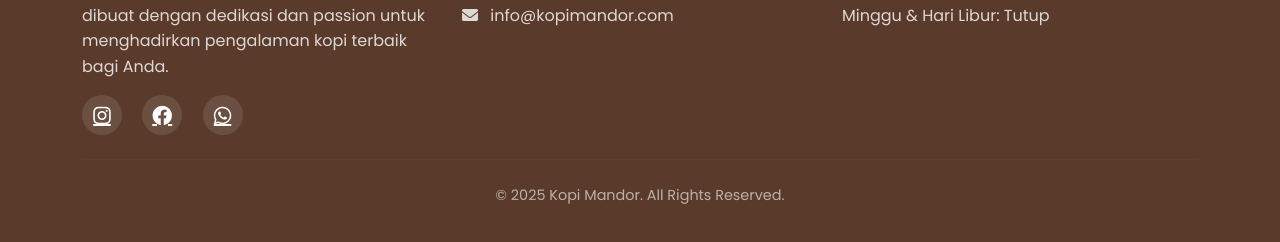
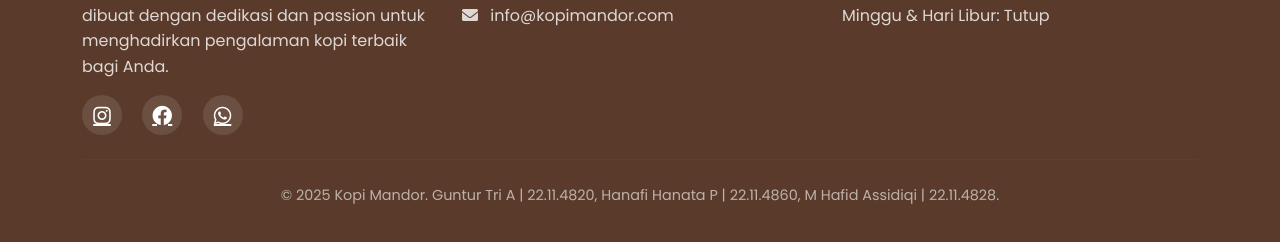
Before and after one commit to Gunturaa/Coffee, a plain HTML site: page index.html in a window 1280 px wide. Shown: the part 3683-3925 px from the top of the page. Drawn offline with nearby package versions, Linux system fonts and the light colour scheme; files whose address does not match are found by name.

```diff
--- a/index.html
+++ b/index.html
@@ -359,7 +359,8 @@
             <hr class="my-4 footer-divider">
 
             <div class="text-center">
-                <p class="footer-copyright">&copy; 2025 Kopi Mandor. All Rights Reserved.</p>
+                <p class="footer-copyright">&copy; 2025 Kopi Mandor. Guntur Tri A | 22.11.4820, Hanafi Hanata P |
+                    22.11.4860, M Hafid Assidiqi | 22.11.4828.</p>
             </div>
         </div>
     </footer>
```
